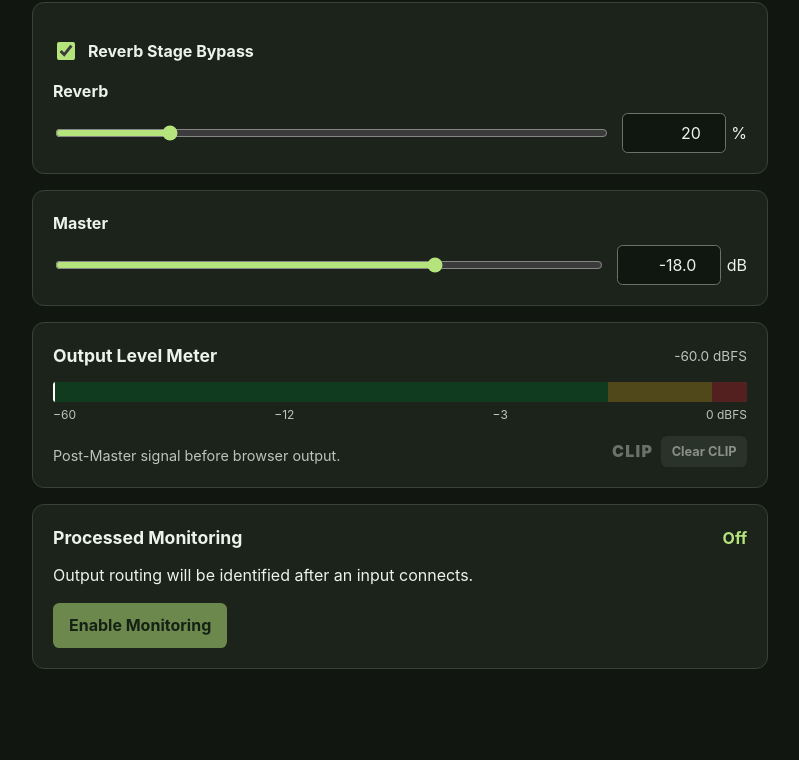
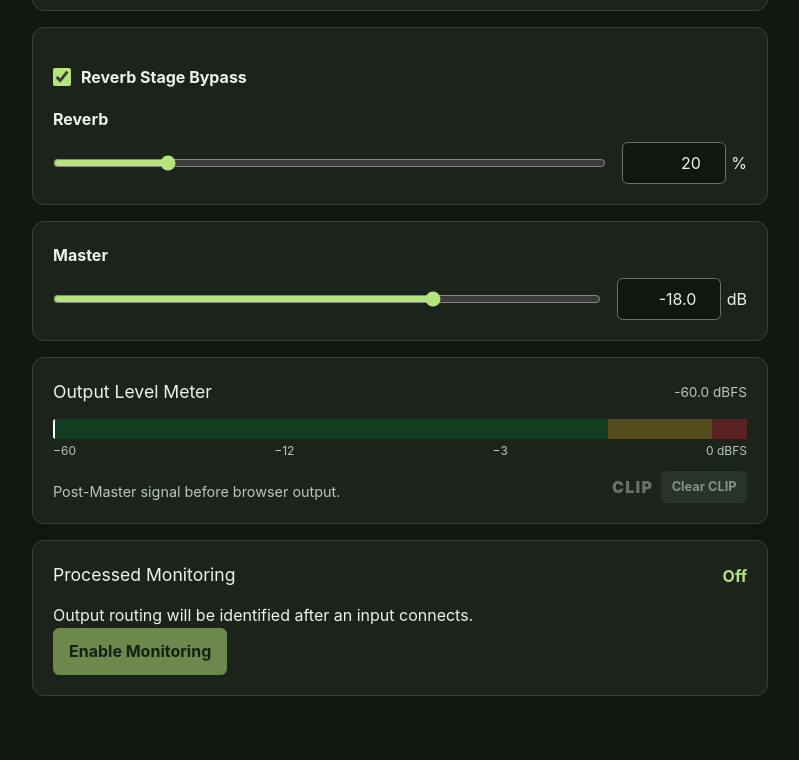
Before and after one commit to jdyck/browser-amp, a website built with Vite: page index.html in a window 1280 px wide. Shown: the part 1218-1978 px from the top of the page, without its empty margins (240-1039 px from the left). Before the commit the page ends 1951 px from the top, so only its background shows below. Built offline with nearby package versions, Linux system fonts and the light colour scheme.

Commit message:
refactor: migrate styling to Tailwind CSS
Replace the bespoke src/style.css class system with Tailwind v4
utility classes via @tailwindcss/vite, keeping the same visual
design. Test-hook classes/ids (panel, connection-state,
monitoring-state, clip-indicator) are preserved since Playwright
selects on them directly.

Co-Authored-By: Claude Sonnet 5 <noreply@anthropic.com>

```diff
--- a/package.json
+++ b/package.json
@@ -15,7 +15,9 @@
   },
   "devDependencies": {
     "@playwright/test": "^1.55.0",
+    "@tailwindcss/vite": "^4.3.3",
     "jsdom": "^26.1.0",
+    "tailwindcss": "^4.3.3",
     "typescript": "^5.9.2",
     "vite": "^7.1.3",
     "vitest": "^3.2.4"
--- a/src/main.ts
+++ b/src/main.ts
@@ -3,6 +3,22 @@ import type { AudioSnapshot, InputMeterSnapshot } from './audio/types';
 import { AMP_CONTROL_DEFINITIONS, type AmpControlSettings, type ContinuousControlDefinition } from './controls';
 import { WorkbenchPreferencesStore, resetControls, type StoredWorkbenchPreferences } from './settings';
 import './style.css';
+
+// `panel`, `connection-state`, and the `#monitoring-state`/`#clip-indicator` ids below are kept as literal
+// hooks (unstyled by CSS) because tests/app.spec.ts selects elements by these exact class/id strings.
+const PANEL = 'panel p-5 my-4 bg-panel border border-border rounded-xl';
+const PANEL_HEADING = 'flex justify-between gap-4 items-center mb-3 max-[34rem]:items-start max-[34rem]:flex-col max-[34rem]:gap-2';
+const PANEL_TITLE = 'text-[1.1rem] mb-0';
+const ACTIONS = 'flex justify-between gap-4 items-center max-[34rem]:items-start max-[34rem]:flex-col max-[34rem]:gap-2';
+const ACTION_BUTTON = 'max-[34rem]:w-full';
+const SECONDARY_BUTTON = 'bg-border text-fg';
+const SECONDARY_ACTION_BUTTON = `${SECONDARY_BUTTON} ${ACTION_BUTTON}`;
+const COMPACT_SECONDARY_BUTTON = `${SECONDARY_BUTTON} px-[.65rem] py-[.35rem] text-[.8rem]`;
+const STAGE_TOGGLE = 'flex gap-[.6rem] items-center my-4 font-bold';
+const STAGE_TOGGLE_CHECKBOX = 'w-[1.15rem] h-[1.15rem] accent-accent';
+const FIELD = 'block mt-4 mb-[.35rem] font-bold';
+const FIELD_HELP = 'block mt-[.35rem] text-muted text-[.9rem] font-normal';
+const STATE_VALUE = 'text-accent font-bold';
 
 const preferencesStore = new WorkbenchPreferencesStore(browserStorage());
 let workbenchPreferences = preferencesStore.load();
@@ -57,73 +73,73 @@ function renderStructure(current: AudioSnapshot): void {
   const connected = current.lifecycle === 'connected-muted' || current.lifecycle === 'monitoring' || current.lifecycle === 'interrupted';
   const recovery = recoveryPresentation(current, connected);
   root.innerHTML = `
-    <section class="workbench" aria-labelledby="page-title">
-      <header>
-        <h1 id="page-title">Browser Amp</h1>
-        <button id="reset-controls" type="button" class="secondary">Reset Controls</button>
+    <section class="w-[min(100%-2rem,46rem)] max-[34rem]:w-[min(100%-1.25rem,46rem)] mx-auto py-12 max-[34rem]:py-6" aria-labelledby="page-title">
+      <header class="mb-6">
+        <h1 id="page-title" class="text-[clamp(2rem,6vw,3.5rem)] mb-1">Browser Amp</h1>
+        <button id="reset-controls" type="button" class="${SECONDARY_BUTTON}">Reset Controls</button>
       </header>
 
-      <section class="panel" aria-labelledby="input-title">
-        <div class="panel-heading">
-          <h2 id="input-title">Live Guitar Input</h2>
-          <output class="connection-state" role="status">${connectionLabel(current)}</output>
+      <section class="${PANEL}" aria-labelledby="input-title">
+        <div class="${PANEL_HEADING}">
+          <h2 id="input-title" class="${PANEL_TITLE}">Live Guitar Input</h2>
+          <output class="connection-state ${STATE_VALUE}" role="status">${connectionLabel(current)}</output>
         </div>
         <p id="connection-description">${connectionDescription(current)}</p>
-        <div class="actions">
-          <button id="connect" type="button" ${current.lifecycle === 'connecting' ? 'disabled' : ''}>${recovery.connectButtonLabel}</button>
-          ${connected ? '<button id="disconnect" type="button" class="secondary">Disconnect</button>' : ''}
+        <div class="${ACTIONS}">
+          <button id="connect" type="button" class="${ACTION_BUTTON}" ${current.lifecycle === 'connecting' ? 'disabled' : ''}>${recovery.connectButtonLabel}</button>
+          ${connected ? `<button id="disconnect" type="button" class="${SECONDARY_ACTION_BUTTON}">Disconnect</button>` : ''}
         </div>
         ${current.devices.length > 0 ? deviceSelector(current) : ''}
         ${current.inputChannelCount > 1 ? channelSelector(current) : ''}
-        ${current.rawCaptureWarnings.map((warning) => `<p class="warning" role="alert">${escapeHtml(warning)}</p>`).join('')}
-        ${recovery.inputMessage === undefined ? '' : `<p class="error" role="alert">${escapeHtml(recovery.inputMessage)}</p>`}
+        ${current.rawCaptureWarnings.map((warning) => `<p class="text-warning" role="alert">${escapeHtml(warning)}</p>`).join('')}
+        ${recovery.inputMessage === undefined ? '' : `<p class="text-error font-bold" role="alert">${escapeHtml(recovery.inputMessage)}</p>`}
       </section>
 
       ${meterPanel('input', 'Input Level Meter', current.meter, 'Live Guitar Input before Clean Gain. Connecting and metering remain silent until Processed Monitoring is enabled.')}
 
-      <section class="panel" aria-label="Clean Gain">
+      <section class="${PANEL}" aria-label="Clean Gain">
         ${dbControl('clean-gain', 'Clean Gain', current.controls.cleanGainDb, AMP_CONTROL_DEFINITIONS.cleanGainDb)}
       </section>
 
-      <section class="panel" aria-label="Three-Band EQ">
-        <div class="control-stack">
+      <section class="${PANEL}" aria-label="Three-Band EQ">
+        <div class="grid gap-5">
           ${dbControl('bass', 'Bass', current.controls.bassDb, AMP_CONTROL_DEFINITIONS.bassDb)}
           ${dbControl('middle', 'Middle', current.controls.middleDb, AMP_CONTROL_DEFINITIONS.middleDb)}
           ${dbControl('treble', 'Treble', current.controls.trebleDb, AMP_CONTROL_DEFINITIONS.trebleDb)}
         </div>
       </section>
 
-      <section class="panel" aria-label="Compression">
-        <label class="stage-toggle" for="compression-bypass">
-          <input id="compression-bypass" type="checkbox" ${current.controls.compressionBypassed ? 'checked' : ''}>
+      <section class="${PANEL}" aria-label="Compression">
+        <label class="${STAGE_TOGGLE}" for="compression-bypass">
+          <input id="compression-bypass" type="checkbox" class="${STAGE_TOGGLE_CHECKBOX}" ${current.controls.compressionBypassed ? 'checked' : ''}>
           Compression Stage Bypass
         </label>
         ${percentControl('compression-amount', 'Compression', current.controls.compressionAmount, AMP_CONTROL_DEFINITIONS.compressionAmount)}
       </section>
 
-      <section class="panel" aria-label="Reverb">
-        <label class="stage-toggle" for="reverb-bypass">
-          <input id="reverb-bypass" type="checkbox" ${current.controls.reverbBypassed ? 'checked' : ''}>
+      <section class="${PANEL}" aria-label="Reverb">
+        <label class="${STAGE_TOGGLE}" for="reverb-bypass">
+          <input id="reverb-bypass" type="checkbox" class="${STAGE_TOGGLE_CHECKBOX}" ${current.controls.reverbBypassed ? 'checked' : ''}>
           Reverb Stage Bypass
         </label>
         ${percentControl('reverb-amount', 'Reverb', current.controls.reverbAmount, AMP_CONTROL_DEFINITIONS.reverbAmount)}
       </section>
 
-      <section class="panel" aria-label="Master Volume">
+      <section class="${PANEL}" aria-label="Master Volume">
         ${dbControl('master-volume', 'Master', current.controls.masterVolumeDb, AMP_CONTROL_DEFINITIONS.masterVolumeDb)}
       </section>
 
       ${meterPanel('output', 'Output Level Meter', current.outputMeter, 'Post-Master signal before browser output.')}
 
-      <section class="panel monitoring" aria-labelledby="monitoring-title">
-        <div class="panel-heading"><h2 id="monitoring-title">Processed Monitoring</h2><strong id="monitoring-state">${current.monitoring ? 'On' : 'Off'}</strong></div>
+      <section class="${PANEL}" aria-labelledby="monitoring-title">
+        <div class="${PANEL_HEADING}"><h2 id="monitoring-title" class="${PANEL_TITLE}">Processed Monitoring</h2><strong id="monitoring-state" class="${STATE_VALUE}">${current.monitoring ? 'On' : 'Off'}</strong></div>
         <p>${routingDescription(current)}</p>
         ${outputSelector(current, connected)}
-        ${current.outputRouting.error === undefined ? '' : `<p class="error" role="alert">${escapeHtml(current.outputRouting.error)}</p>`}
-        ${recovery.monitoringMessage === undefined ? '' : `<p class="error" role="alert">${escapeHtml(recovery.monitoringMessage)}</p>`}
-        <div class="actions">
-          ${recovery.retrySelectedOutput ? '<button id="retry-output" type="button" class="secondary">Retry Selected Output</button>' : ''}
-          <button id="monitoring-toggle" type="button" ${recovery.monitoringDisabled ? 'disabled' : ''}>${recovery.monitoringButtonLabel}</button>
+        ${current.outputRouting.error === undefined ? '' : `<p class="text-error font-bold" role="alert">${escapeHtml(current.outputRouting.error)}</p>`}
+        ${recovery.monitoringMessage === undefined ? '' : `<p class="text-error font-bold" role="alert">${escapeHtml(recovery.monitoringMessage)}</p>`}
+        <div class="${ACTIONS}">
+          ${recovery.retrySelectedOutput ? `<button id="retry-output" type="button" class="${SECONDARY_ACTION_BUTTON}">Retry Selected Output</button>` : ''}
+          <button id="monitoring-toggle" type="button" class="${ACTION_BUTTON}" ${recovery.monitoringDisabled ? 'disabled' : ''}>${recovery.monitoringButtonLabel}</button>
         </div>
         ${guidanceOpen ? hardwareGuidance() : ''}
       </section>
@@ -231,10 +247,16 @@ function renderMeters(current: AudioSnapshot): void {
   const indicator = root.querySelector<HTMLElement>('#clip-indicator');
   const clear = root.querySelector<HTMLButtonElement>('#clear-clip');
   if (indicator !== null) {
-    indicator.classList.toggle('active', current.clipLatched);
+    indicator.className = clipIndicatorClass(current.clipLatched);
     indicator.setAttribute('aria-hidden', String(!current.clipLatched));
   }
   if (clear !== null) clear.disabled = !current.clipLatched;
+}
+
+function clipIndicatorClass(active: boolean): string {
+  return active
+    ? 'font-black tracking-[.08em] text-clip-active [text-shadow:0_0_.7rem_rgb(255_82_82_/_70%)]'
+    : 'font-black tracking-[.08em] text-clip-idle';
 }
 
 function updateMeter(id: string, reading: InputMeterSnapshot): void {
@@ -244,49 +266,53 @@ function updateMeter(id: string, reading: InputMeterSnapshot): void {
   const value = root.querySelector<HTMLElement>(`#${id}-meter-value`);
   if (meter === null || fill === null || peak === null || value === null) return;
   meter.setAttribute('aria-valuenow', String(reading.dbfs));
-  fill.className = `meter-fill ${meterRegion(reading.dbfs)}`;
+  fill.className = `${METER_FILL} ${meterRegion(reading.dbfs)}`;
   fill.style.width = `${100 - meterPositionPercent(reading.dbfs)}%`;
   peak.style.left = `${meterPositionPercent(reading.peakDbfs)}%`;
   value.textContent = `${reading.dbfs.toFixed(1)} dBFS`;
 }
 
+const METER_FILL = 'absolute inset-y-0 right-0 bg-black/60';
+
 function meterPanel(id: 'input' | 'output', title: string, reading: InputMeterSnapshot, hint: string): string {
   const clip = id === 'output' ? `
-    <div class="clip-controls">
-      <span id="clip-indicator" class="clip-indicator" role="status" aria-hidden="true">CLIP</span>
-      <button id="clear-clip" type="button" class="secondary compact" disabled>Clear CLIP</button>
+    <div class="flex flex-none items-center gap-2">
+      <span id="clip-indicator" class="${clipIndicatorClass(false)}" role="status" aria-hidden="true">CLIP</span>
+      <button id="clear-clip" type="button" class="${COMPACT_SECONDARY_BUTTON}" disabled>Clear CLIP</button>
     </div>` : '';
-  return `<section class="panel" aria-labelledby="${id}-meter-title">
-    <div class="panel-heading">
-      <h2 id="${id}-meter-title">${title}</h2>
-      <span id="${id}-meter-value">${reading.dbfs.toFixed(1)} dBFS</span>
+  return `<section class="${PANEL}" aria-labelledby="${id}-meter-title">
+    <div class="${PANEL_HEADING}">
+      <h2 id="${id}-meter-title" class="${PANEL_TITLE}">${title}</h2>
+      <span id="${id}-meter-value" class="text-muted text-[.85rem]">${reading.dbfs.toFixed(1)} dBFS</span>
     </div>
-    <div id="${id}-meter" class="meter" aria-label="${id === 'input' ? 'Input' : 'Output'} level" aria-valuemin="-60" aria-valuemax="0" aria-valuenow="${reading.dbfs}" role="progressbar">
-      <div id="${id}-meter-fill" class="meter-fill ${meterRegion(reading.dbfs)}" style="width: ${100 - meterPositionPercent(reading.dbfs)}%"></div>
-      <div id="${id}-meter-peak" class="peak" style="left: ${meterPositionPercent(reading.peakDbfs)}%"></div>
+    <div id="${id}-meter" class="relative h-[1.3rem] overflow-hidden rounded-[.2rem] bg-[linear-gradient(90deg,#2b9b53_0_80%,#d4bb45_80%_95%,#df5252_95%)]" aria-label="${id === 'input' ? 'Input' : 'Output'} level" aria-valuemin="-60" aria-valuemax="0" aria-valuenow="${reading.dbfs}" role="progressbar">
+      <div id="${id}-meter-fill" class="${METER_FILL} ${meterRegion(reading.dbfs)}" style="width: ${100 - meterPositionPercent(reading.dbfs)}%"></div>
+      <div id="${id}-meter-peak" class="absolute top-0 bottom-0 w-[2px] bg-white" style="left: ${meterPositionPercent(reading.peakDbfs)}%"></div>
     </div>
-    <div class="meter-scale" aria-hidden="true"><span>−60</span><span>−12</span><span>−3</span><span>0 dBFS</span></div>
-    <div class="meter-footer"><p class="hint">${hint}</p>${clip}</div>
+    <div class="flex justify-between gap-4 items-center text-muted text-xs mt-1" aria-hidden="true"><span>−60</span><span>−12</span><span>−3</span><span>0 dBFS</span></div>
+    <div class="flex justify-between gap-4 items-end mt-3 max-[34rem]:items-start max-[34rem]:flex-col max-[34rem]:gap-2"><p class="text-muted text-[.9rem]">${hint}</p>${clip}</div>
   </section>`;
 }
 
 function dbControl(id: string, label: string, value: number, definition: ContinuousControlDefinition): string {
-  return `<div class="continuous-control">
-    <label for="${id}-slider">${label}</label>
-    <input id="${id}-slider" aria-label="${label} slider" type="range" min="${definition.minimum}" max="${definition.maximum}" step="${definition.step}" value="${value}">
-    <div class="numeric-control">
-      <input id="${id}-value" aria-label="${label} value" type="number" inputmode="decimal" min="${definition.minimum}" max="${definition.maximum}" step="${definition.step}" value="${value.toFixed(definition.fractionDigits)}">
+  return `<div class="grid grid-cols-[1fr_auto] max-[34rem]:grid-cols-1 gap-x-4 gap-y-[.6rem] items-center">
+    <label for="${id}-slider" class="col-span-2 max-[34rem]:col-span-1 font-bold">${label}</label>
+    <input id="${id}-slider" aria-label="${label} slider" type="range" class="w-full accent-accent" min="${definition.minimum}" max="${definition.maximum}" step="${definition.step}" value="${value}">
+    <div class="flex items-center gap-[.35rem] max-[34rem]:justify-end">
+      <input id="${id}-value" aria-label="${label} value" type="number" inputmode="decimal" class="${NUMERIC_INPUT}" min="${definition.minimum}" max="${definition.maximum}" step="${definition.step}" value="${value.toFixed(definition.fractionDigits)}">
       <span aria-hidden="true">dB</span>
     </div>
   </div>`;
 }
 
+const NUMERIC_INPUT = 'w-[6.5rem] py-[.45rem] px-[.55rem] rounded-[.35rem] border border-input-border bg-input-bg text-inherit text-right';
+
 function percentControl(id: string, label: string, value: number, definition: ContinuousControlDefinition): string {
-  return `<div class="continuous-control">
-    <label for="${id}-slider">${label}</label>
-    <input id="${id}-slider" aria-label="${label} slider" type="range" min="${definition.minimum}" max="${definition.maximum}" step="${definition.step}" value="${value}">
-    <div class="numeric-control">
-      <input id="${id}-value" aria-label="${label} value" type="number" inputmode="numeric" min="${definition.minimum}" max="${definition.maximum}" step="${definition.step}" value="${value.toFixed(definition.fractionDigits)}">
+  return `<div class="grid grid-cols-[1fr_auto] max-[34rem]:grid-cols-1 gap-x-4 gap-y-[.6rem] items-center">
+    <label for="${id}-slider" class="col-span-2 max-[34rem]:col-span-1 font-bold">${label}</label>
+    <input id="${id}-slider" aria-label="${label} slider" type="range" class="w-full accent-accent" min="${definition.minimum}" max="${definition.maximum}" step="${definition.step}" value="${value}">
+    <div class="flex items-center gap-[.35rem] max-[34rem]:justify-end">
+      <input id="${id}-value" aria-label="${label} value" type="number" inputmode="numeric" class="${NUMERIC_INPUT}" min="${definition.minimum}" max="${definition.maximum}" step="${definition.step}" value="${value.toFixed(definition.fractionDigits)}">
       <span aria-hidden="true">%</span>
     </div>
   </div>`;
@@ -366,19 +392,19 @@ function routingDescription(current: AudioSnapshot): string {
 function deviceSelector(current: AudioSnapshot): string {
   const selectedUnavailable = unavailableDeviceOption(current.selectedInputDeviceId, current.devices, 'input');
   const options = current.devices.map((device) => `<option value="${escapeHtml(device.id)}" ${device.id === current.selectedInputDeviceId ? 'selected' : ''}>${escapeHtml(device.label)}</option>`).join('');
-  return `<label class="field" for="input-device">Input device</label><select id="input-device" aria-describedby="device-help"><option value="">System default</option>${selectedUnavailable}${options}</select><span id="device-help" class="field-help">Choose a device to reconnect to it explicitly.</span>`;
+  return `<label class="${FIELD}" for="input-device">Input device</label><select id="input-device" aria-describedby="device-help"><option value="">System default</option>${selectedUnavailable}${options}</select><span id="device-help" class="${FIELD_HELP}">Choose a device to reconnect to it explicitly.</span>`;
 }
 
 function channelSelector(current: AudioSnapshot): string {
   const options = Array.from({ length: current.inputChannelCount }, (_, channel) => `<option value="${channel}" ${channel === current.inputChannel ? 'selected' : ''}>Channel ${channel + 1}</option>`).join('');
-  return `<label class="field" for="input-channel">Input Channel</label><select id="input-channel">${options}</select>`;
+  return `<label class="${FIELD}" for="input-channel">Input Channel</label><select id="input-channel">${options}</select>`;
 }
 
 function outputSelector(current: AudioSnapshot, connected: boolean): string {
   if (!connected || current.outputRouting.mode !== 'selectable') return '';
   const selectedUnavailable = unavailableDeviceOption(current.outputRouting.selectedDeviceId, current.outputRouting.devices, 'output');
   const options = current.outputRouting.devices.map((device) => `<option value="${escapeHtml(device.id)}" ${device.id === current.outputRouting.selectedDeviceId ? 'selected' : ''}>${escapeHtml(device.label)}</option>`).join('');
-  return `<label class="field" for="output-device">Output device</label><select id="output-device"><option value="">System default</option>${selectedUnavailable}${options}</select>`;
+  return `<label class="${FIELD}" for="output-device">Output device</label><select id="output-device"><option value="">System default</option>${selectedUnavailable}${options}</select>`;
 }
 
 function unavailableDeviceOption(
@@ -392,12 +418,12 @@ function unavailableDeviceOption(
 }
 
 function hardwareGuidance(): string {
-  return `<aside class="guidance" aria-labelledby="guidance-title">
-    <h3 id="guidance-title">Before you monitor</h3>
-    <p>Disable Hardware Direct Monitoring on your audio interface so you hear the processed path, and use headphones.</p>
-    <div class="actions">
-      <button id="confirm-monitoring" type="button">Checked — Enable Monitoring</button>
-      <button id="dismiss-guidance" type="button" class="secondary">Dismiss reminder</button>
+  return `<aside class="mt-4 p-4 border border-guidance-border rounded-lg bg-guidance" aria-labelledby="guidance-title">
+    <h3 id="guidance-title" class="text-base mb-3">Before you monitor</h3>
+    <p class="mb-3">Disable Hardware Direct Monitoring on your audio interface so you hear the processed path, and use headphones.</p>
+    <div class="${ACTIONS}">
+      <button id="confirm-monitoring" type="button" class="${ACTION_BUTTON}">Checked — Enable Monitoring</button>
+      <button id="dismiss-guidance" type="button" class="${SECONDARY_ACTION_BUTTON}">Dismiss reminder</button>
     </div>
   </aside>`;
 }
--- a/src/style.css
+++ b/src/style.css
@@ -1,52 +1,45 @@
-:root { color: #edf2ec; background: #111611; font-family: Inter, ui-sans-serif, system-ui, sans-serif; line-height: 1.5; }
-* { box-sizing: border-box; }
-body { margin: 0; }
-button, select, input { font: inherit; }
-button { cursor: pointer; border: 0; border-radius: .4rem; padding: .65rem 1rem; color: #102111; background: #b6e47c; font-weight: 700; }
-button.secondary { color: #edf2ec; background: #384238; }
-button.compact { padding: .35rem .65rem; font-size: .8rem; }
-button:disabled { cursor: not-allowed; opacity: .52; }
-button:focus-visible, select:focus-visible, input:focus-visible { outline: 3px solid #f2d569; outline-offset: 3px; }
-.workbench { width: min(100% - 2rem, 46rem); margin: 0 auto; padding: 3rem 0; }
-header { margin-bottom: 1.5rem; }
-h1, h2, h3, p { margin-top: 0; }
-h1 { font-size: clamp(2rem, 6vw, 3.5rem); margin-bottom: .2rem; }
-h2 { font-size: 1.1rem; }
-h3 { font-size: 1rem; }
-.panel { padding: 1.25rem; margin: 1rem 0; background: #1b231b; border: 1px solid #384238; border-radius: .75rem; }
-.panel-heading, .actions, .meter-scale, .meter-footer { display: flex; justify-content: space-between; gap: 1rem; align-items: center; }
-.panel-heading { margin-bottom: .75rem; }
-.panel-heading h2, .meter-footer p { margin-bottom: 0; }
-.panel-heading span { color: #bbc5bb; font-size: .85rem; }
-.connection-state, #monitoring-state { color: #b6e47c; font-weight: 700; }
-.field { display: block; margin-top: 1rem; margin-bottom: .35rem; font-weight: 700; }
-select { width: 100%; padding: .55rem; border-radius: .35rem; border: 1px solid #697469; background: #101610; color: inherit; }
-.field-help, .hint { color: #bbc5bb; font-size: .9rem; font-weight: 400; }
-.field-help { display: block; margin-top: .35rem; }
-.continuous-control { display: grid; grid-template-columns: 1fr auto; gap: .6rem 1rem; align-items: center; }
-.continuous-control > label { grid-column: 1 / -1; font-weight: 700; }
-.continuous-control input[type='range'] { width: 100%; accent-color: #b6e47c; }
-.control-stack { display: grid; gap: 1.25rem; }
-.stage-toggle { display: flex; gap: .6rem; align-items: center; margin: 1rem 0; font-weight: 700; }
-.stage-toggle input { width: 1.15rem; height: 1.15rem; accent-color: #b6e47c; }
-.numeric-control { display: flex; align-items: center; gap: .35rem; }
-.numeric-control input { width: 6.5rem; padding: .45rem .55rem; border-radius: .35rem; border: 1px solid #697469; background: #101610; color: inherit; text-align: right; }
-.meter { position: relative; height: 1.3rem; overflow: hidden; border-radius: .2rem; background: linear-gradient(90deg, #2b9b53 0 80%, #d4bb45 80% 95%, #df5252 95%); }
-.meter-fill { position: absolute; inset: 0 0 0 auto; background: rgb(0 0 0 / 62%); }
-.peak { position: absolute; top: 0; bottom: 0; width: 2px; background: white; }
-.meter-scale { color: #bbc5bb; font-size: .75rem; margin-top: .25rem; }
-.meter-footer { align-items: flex-end; margin-top: .75rem; }
-.clip-controls { display: flex; flex: none; align-items: center; gap: .5rem; }
-.clip-indicator { color: #6b706b; font-weight: 900; letter-spacing: .08em; }
-.clip-indicator.active { color: #ff6666; text-shadow: 0 0 .7rem rgb(255 82 82 / 70%); }
-.warning { color: #f2d569; }
-.error { color: #ff9a9a; font-weight: 700; }
-.guidance { margin-top: 1rem; padding: 1rem; border: 1px solid #d4bb45; border-radius: .5rem; background: #252719; }
-.guidance p { margin-bottom: .75rem; }
-@media (max-width: 34rem) {
-  .workbench { width: min(100% - 1.25rem, 46rem); padding: 1.5rem 0; }
-  .panel-heading, .actions, .meter-footer { align-items: flex-start; flex-direction: column; gap: .5rem; }
-  .actions button { width: 100%; }
-  .continuous-control { grid-template-columns: 1fr; }
-  .numeric-control { justify-content: flex-end; }
+@import 'tailwindcss';
+
+@theme {
+  --font-sans: Inter, ui-sans-serif, system-ui, sans-serif;
+  --color-bg: #111611;
+  --color-fg: #edf2ec;
+  --color-panel: #1b231b;
+  --color-border: #384238;
+  --color-input-border: #697469;
+  --color-input-bg: #101610;
+  --color-accent: #b6e47c;
+  --color-accent-fg: #102111;
+  --color-muted: #bbc5bb;
+  --color-focus: #f2d569;
+  --color-warning: #f2d569;
+  --color-error: #ff9a9a;
+  --color-guidance-border: #d4bb45;
+  --color-guidance: #252719;
+  --color-clip-idle: #6b706b;
+  --color-clip-active: #ff6666;
 }
+
+@layer base {
+  body {
+    @apply bg-bg text-fg font-sans leading-relaxed;
+  }
+
+  button {
+    @apply cursor-pointer rounded-[.4rem] border-0 px-4 py-[.65rem] font-bold text-accent-fg bg-accent;
+  }
+
+  button:disabled {
+    @apply cursor-not-allowed opacity-[.52];
+  }
+
+  select {
+    @apply w-full p-[.55rem] rounded-[.35rem] border border-input-border bg-input-bg text-inherit;
+  }
+
+  button:focus-visible,
+  select:focus-visible,
+  input:focus-visible {
+    @apply outline outline-[3px] outline-focus outline-offset-[3px];
+  }
+}
--- a/vite.config.ts
+++ b/vite.config.ts
@@ -1,7 +1,9 @@
+import tailwindcss from '@tailwindcss/vite';
 import { defineConfig } from 'vitest/config';
 
 export default defineConfig({
   base: '/browser-amp/',
+  plugins: [tailwindcss()],
   test: {
     environment: 'jsdom',
     include: ['src/**/*.test.ts'],
```
Also changed, not shown: PLAN.md (+1 -1 lines), .claude/launch.json (added), 1 other file.
